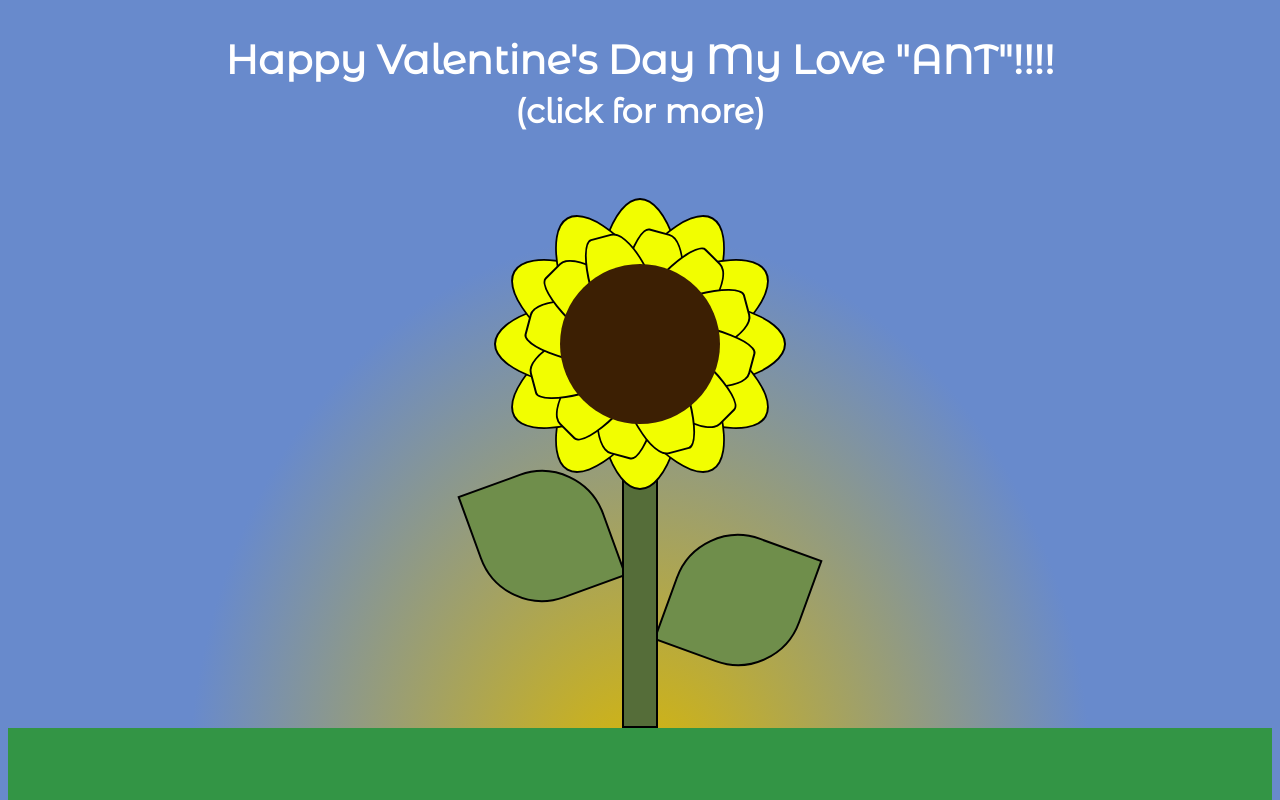
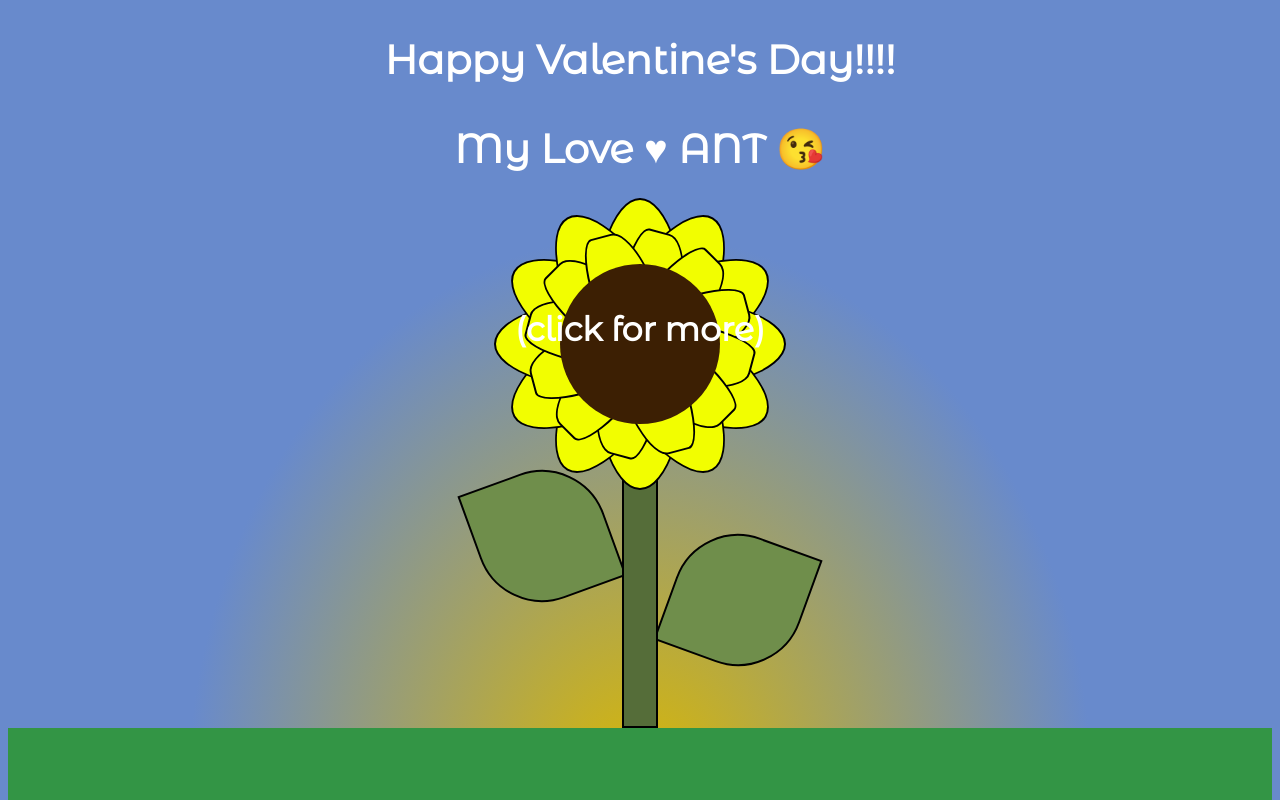
Before and after one commit to kominhtet/sunflower.github.io, a plain HTML site: page index.html in a window 1280 px wide. Shown: the top 800 px of the page. Drawn offline with Linux system fonts and the light colour scheme.

Commit message:
Update index.html

```diff
--- a/index.html
+++ b/index.html
@@ -8,7 +8,7 @@
 
 </head>
 <body>
-    <h1>Happy Valentine's Day My Love "ANT"!!!!<br><small>(click for more)</small></h1>
+    <h1>Happy Valentine's Day!!!!<br><p>My Love &hearts; ANT &#128536; <p><br></p><small>(click for more)</small></h1>
     <div class="sunflwr">
       <div class="sunflwr__leaf--left"></div>
       <div class="sunflwr__leaf--right"></div>
```
